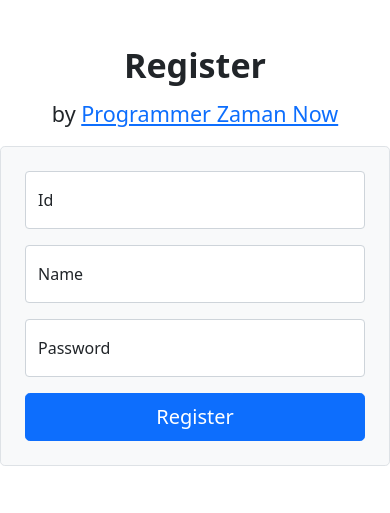
After one commit to Rileey07/PBD-LoginManagement4, a PHP site: template app/View/User/register.php in a window 390 px wide. The commit adds this page. Shown: the top 513 px of the page. Run offline with PHP 8.4, Linux system fonts and the light colour scheme; the template is opened without the code that fills it, so the values that code supplies are empty.

Commit message:
userController

```diff
--- /dev/null
+++ b/app/View/User/register.php
@@ -0,0 +1,35 @@
+<div class="row align-items-center g-lg-5 py-5">
+
+        <?php if(isset($model['error'])) { ?>
+        <div class="row">
+            <div class="alert alert-danger" role="alert">
+               <?= $model['error'] ?>
+        </div>
+        </div>
+    <?php } ?>
+
+
+        <div class="col-lg-7 text-center text-lg-start">
+            <h1 class="display-4 fw-bold lh-1 mb-3">Register</h1>
+            <p class="col-lg-10 fs-4">by <a target="_blank" href="https://www.programmerzamannow.com/">Programmer Zaman
+                Now</a></p>
+        </div>
+        <div class="col-md-10 mx-auto col-lg-5">
+            <form class="p-4 p-md-5 border rounded-3 bg-light" method="post" action="/users/register">
+                <div class="form-floating mb-3">
+                    <input name="id" type="text" class="form-control" id="id" placeholder="id">
+                    <label for="id">Id</label>
+                </div>
+                <div class="form-floating mb-3">
+                    <input name="name" type="text" class="form-control" id="name" placeholder="name">
+                    <label for="name">Name</label>
+                </div>
+                <div class="form-floating mb-3">
+                    <input name="password" type="password" class="form-control" id="password" placeholder="password">
+                    <label for="password">Password</label>
+                </div>
+                <button class="w-100 btn btn-lg btn-primary" type="submit">Register</button>
+            </form>
+        </div>
+    </div>
+</div>
```
Also changed, not shown: app/Controller/UserController.php (added, +26 -0 lines), app/Service/UserServiceTest.php (+39 -6 lines), public/index.php (+5 -3 lines).
